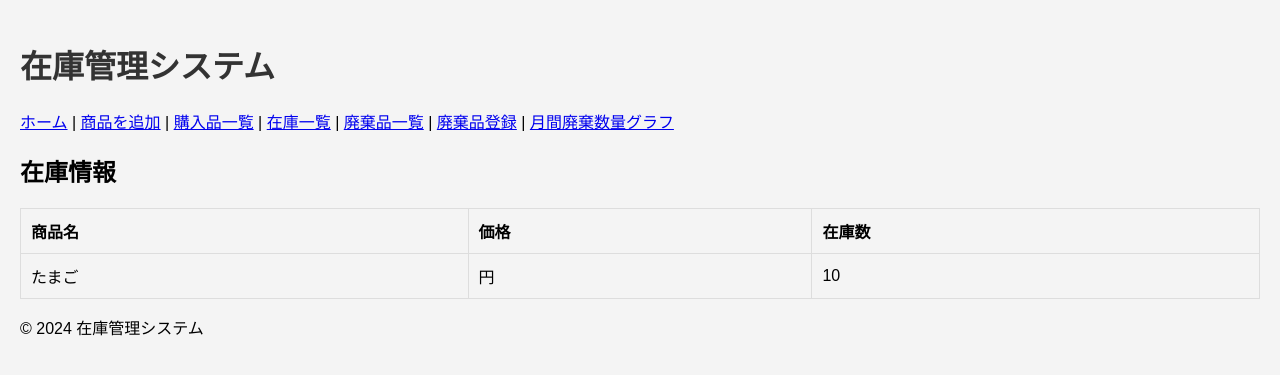
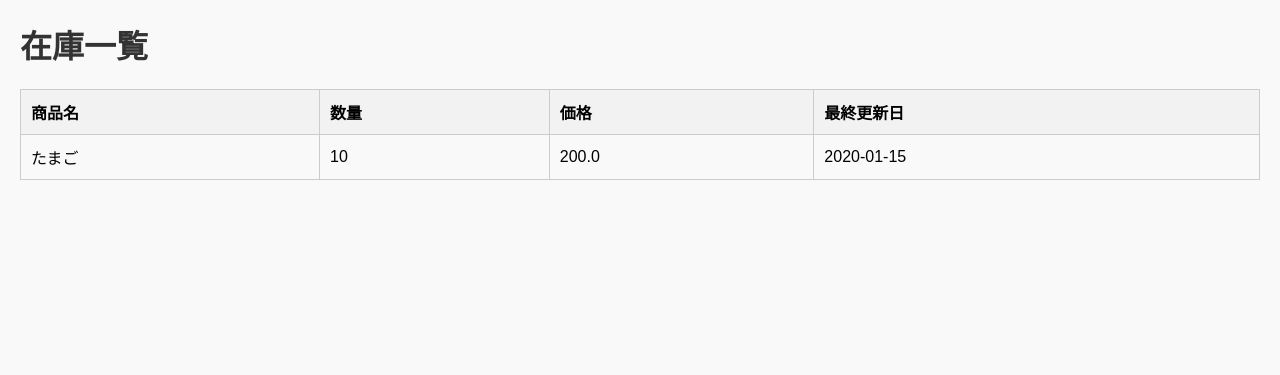
Before and after one commit to ceo7378/food-test73, a Flask app: page /stocks in a window 1280 px wide. Shown: the top 375 px of the page. Run offline with Flask 3, Linux system fonts and the light colour scheme; data comes from the database, SQL or seed files in the repository; tables that the repository leaves empty hold one stand-in row (values such as "Sample post").

Commit message:
在庫一覧ページの変更　未解決

```diff
--- a/app.py
+++ b/app.py
@@ -3,7 +3,7 @@
 from datetime import datetime
 
 app = Flask(__name__)
-app.secret_key = 'your_secret_key'  # セキュリティのために必要
+app.secret_key = 'your_secret_key'
 
 # データベース接続関数
 def get_db_connection():
@@ -31,7 +31,12 @@
 @app.route('/stocks')
 def stock_list():
     conn = get_db_connection()
-    stocks = conn.execute('SELECT items.name, stocks.quantity, stocks.last_updated FROM stocks JOIN items ON stocks.item_id = items.id').fetchall()
+    # items.price を追加して価格も取得
+    stocks = conn.execute('''
+        SELECT items.name, items.price, stocks.quantity, stocks.last_updated
+        FROM stocks
+        JOIN items ON stocks.item_id = items.id
+    ''').fetchall()
     conn.close()
     return render_template('stock_list.html', stocks=stocks)
 
@@ -39,7 +44,11 @@
 @app.route('/discards')
 def discard_list():
     conn = get_db_connection()
-    discards = conn.execute('SELECT items.name, discards.discard_date, discards.reason, discards.discarded_quantity FROM discards JOIN items ON discards.item_id = items.id').fetchall()
+    discards = conn.execute('''
+        SELECT items.name, discards.discard_date, discards.reason, discards.discarded_quantity
+        FROM discards
+        JOIN items ON discards.item_id = items.id
+    ''').fetchall()
     conn.close()
     return render_template('discard_list.html', discards=discards)
 
@@ -59,10 +68,9 @@
         conn.execute('DELETE FROM stocks WHERE item_id = ? AND quantity = 0', (item_id,))
         conn.commit()
         conn.close()
-        flash('廃棄品が登録されました。')  # 成功メッセージ
+        flash('廃棄品が登録されました。')
         return redirect(url_for('discard_list'))
 
-    # 商品リストを取得してフォームに表示
     conn = get_db_connection()
     items = conn.execute('SELECT * FROM items').fetchall()
     conn.close()
@@ -94,7 +102,6 @@
     items = conn.execute('SELECT name, price FROM items').fetchall()
     conn.close()
 
-    # itemsをリスト形式に変換
     items_list = [{'name': item['name'], 'price': item['price']} for item in items]
 
     return render_template('total_graph.html', items=items_list)
@@ -105,16 +112,15 @@
     conn = get_db_connection()
     cursor = conn.cursor()
 
-    # 月ごとの廃棄数量を取得
-    cursor.execute('''SELECT strftime('%Y-%m', discard_date) as month, SUM(discarded_quantity) as total_quantity
-                      FROM discards
-                      GROUP BY month
-                      ORDER BY month
-                   ''')
+    cursor.execute('''
+        SELECT strftime('%Y-%m', discard_date) as month, SUM(discarded_quantity) as total_quantity
+        FROM discards
+        GROUP BY month
+        ORDER BY month
+    ''')
     monthly_data = cursor.fetchall()
     conn.close()
 
-    # データをテンプレートに渡すためにリストに変換
     months = [row['month'] for row in monthly_data]
     quantities = [row['total_quantity'] for row in monthly_data]
 
--- a/static/style.css
+++ b/static/style.css
@@ -1,19 +1,13 @@
-/* style.css */
-
-/* 全体のスタイル */
 body {
     font-family: Arial, sans-serif;
-    margin: 0;
-    padding: 20px;
-    background-color: #f4f4f4;
+    margin: 20px;
+    background-color: #f9f9f9;
 }
 
-/* ヘッダーのスタイル */
 h1 {
     color: #333;
 }
 
-/* テーブルのスタイル */
 table {
     width: 100%;
     border-collapse: collapse;
@@ -22,26 +16,10 @@
 
 th, td {
     padding: 10px;
+    border: 1px solid #ccc;
     text-align: left;
-    border: 1px solid #ddd;
 }
 
-/* 在庫が0のときのスタイル */
-.out-of-stock {
-    color: red; /* 赤字 */
-    font-weight: bold; /* 太字 */
+th {
+    background-color: #f2f2f2;
 }
-
-/* ボタンのスタイル */
-button {
-    padding: 10px 15px;
-    background-color: #5cb85c;
-    color: white;
-    border: none;
-    border-radius: 5px;
-    cursor: pointer;
-}
-
-button:hover {
-    background-color: #4cae4c;
-}
--- a/templates/base.html
+++ b/templates/base.html
@@ -28,4 +28,3 @@
         <p>&copy; 2024 在庫管理システム</p>
     </footer>
 </body>
-</html>
--- a/templates/stock_list.html
+++ b/templates/stock_list.html
@@ -1,25 +1,32 @@
-{% extends "base.html" %}
-
-{% block title %}在庫一覧{% endblock %}
-
-{% block content %}
-    <h2>在庫情報</h2>
-    <table>
+<!DOCTYPE html>
+<html lang="ja">
+<head>
+    <meta charset="UTF-8">
+    <meta name="viewport" content="width=device-width, initial-scale=1.0">
+    <title>在庫一覧</title>
+    <link rel="stylesheet" href="{{ url_for('static', filename='style.css') }}">
+</head>
+<body>
+    <h1>在庫一覧</h1>
+    <table border="1">
         <thead>
             <tr>
                 <th>商品名</th>
+                <th>数量</th>
                 <th>価格</th>
-                <th>在庫数</th>
+                <th>最終更新日</th>
             </tr>
         </thead>
         <tbody>
-            {% for item in stocks %}
+            {% for stock in stocks %}
             <tr>
-                <td>{{ item.name }}</td>
-                <td>{{ item.price }} 円</td>
-                <td>{{ item.quantity }}</td>
+                <td>{{ stock.name }}</td>
+                <td>{{ stock.quantity }}</td>
+                <td>{{ stock.price }}</td>
+                <td>{{ stock.last_updated }}</td>
             </tr>
             {% endfor %}
         </tbody>
     </table>
-{% endblock %}
+</body>
+</html>
```
Also changed, not shown: templates/monthly_discards.html (+6 -8 lines), templates/total_graph.html (+6 -4 lines), 1 other file.
